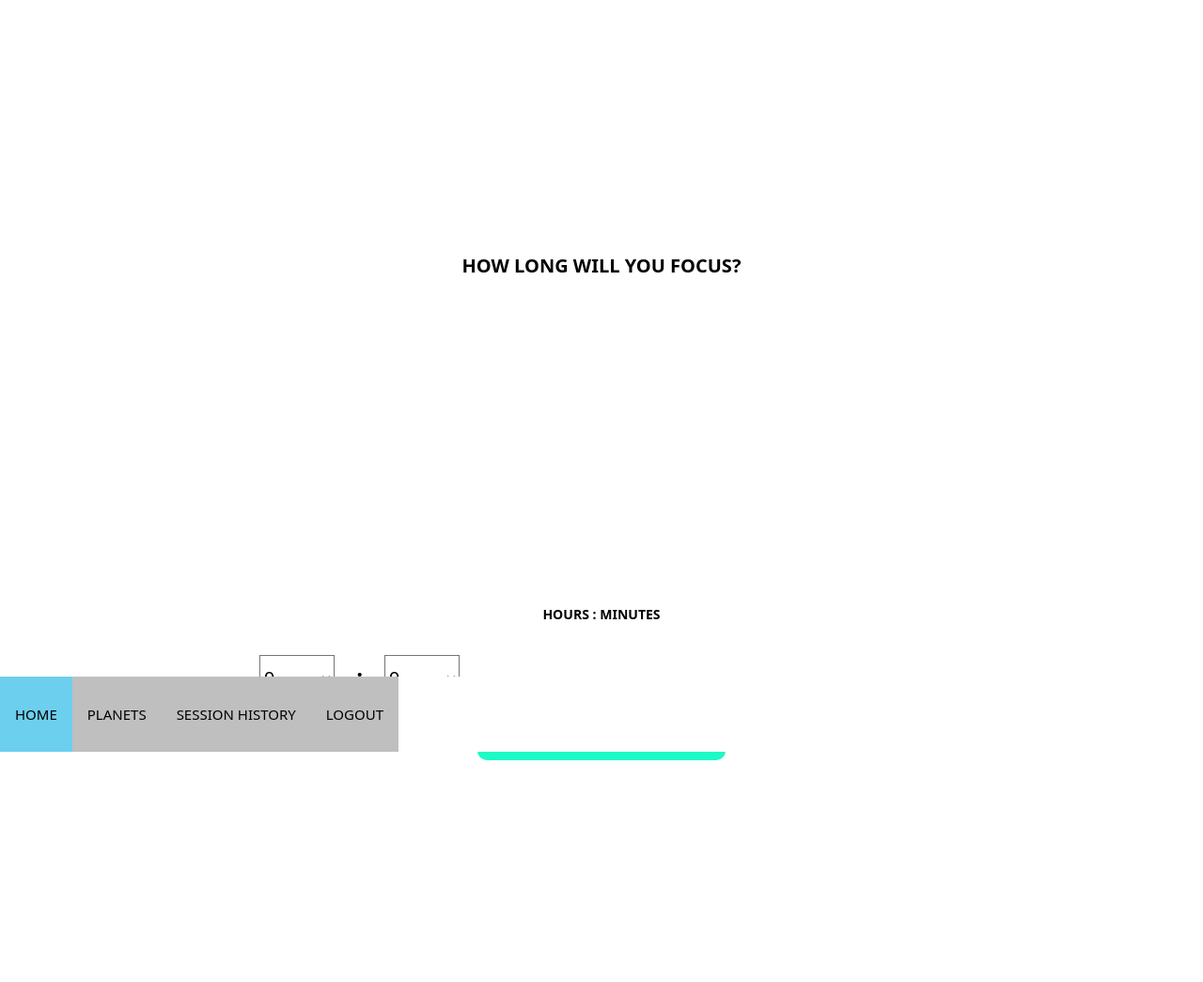
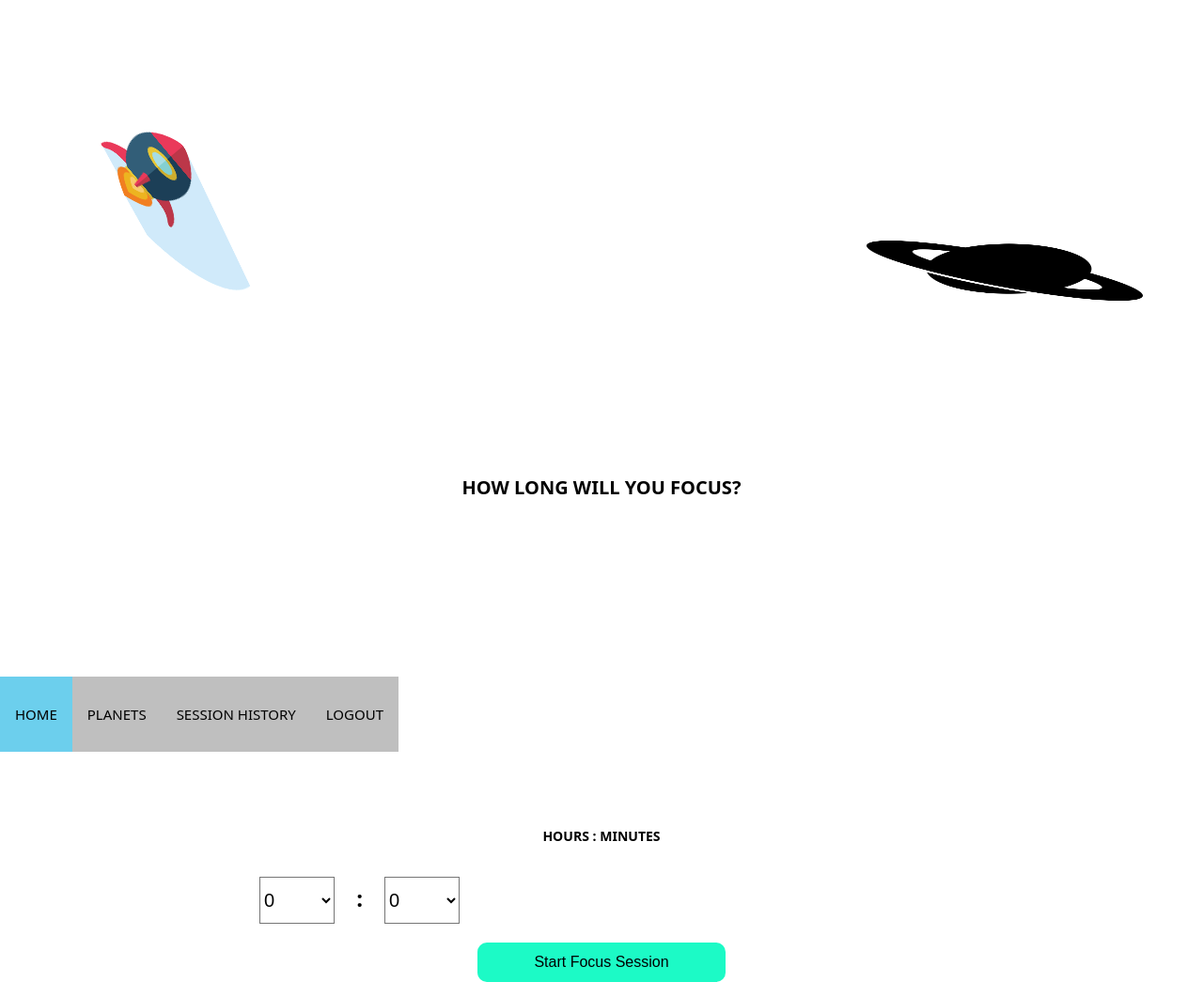
Before and after one commit to jl2357/MobileSystems-MobileApp, a Flask app: page /sessionTimerSetup in a window 1280 px wide. Shown: the whole page at 94% size. Before the commit the page ends 809 px from the top, so only its background shows below. Run offline with Flask 3, Linux system fonts and the light colour scheme.

Commit message:
added planet designs
forgotten to add the planet designs to the project folder. also, session timer set up page now contains the correct icons

```diff
--- a/PWA_MobileSys/static/css/index.css
+++ b/PWA_MobileSys/static/css/index.css
@@ -93,7 +93,6 @@ body {
 }
 
 #password {
-
     text-align: left;
     padding: 8px 90px;
     margin: 12px 0;
@@ -115,6 +114,20 @@ body {
 
 }
 
+.rocketimg_session {
+    width: 25%;
+    height: 13%;
+    padding-top: 10%;
+    padding-left: 5%;
+    rotate: 50deg;
+}
+.unknownplanet_session {
+    width: 23%;
+    height: 8%;
+    padding-top: 20%;
+    padding-right: 5%;
+    float: right;
+}
 .startSessionButton{
     background-color:#1cfac6;
     border: none;
@@ -146,7 +159,6 @@ body {
 }
 .durationSet{
     display: inline-block;
-
 
 }
 
--- a/PWA_MobileSys/static/js/camera.js
+++ b/PWA_MobileSys/static/js/camera.js
@@ -43,7 +43,7 @@ function sendFrames() {
 
     const b64img = canvas.toDataURL('image/jpeg');
 
-    fetch('http://192.168.1.150:5000/process_frames', {
+    fetch('http://192.168.1.150:5500/process_frames', {
         method: 'POST',
         body: JSON.stringify({ image: b64img }),
         headers: {
--- a/PWA_MobileSys/templates/sessionTimerSetup.html
+++ b/PWA_MobileSys/templates/sessionTimerSetup.html
@@ -17,6 +17,8 @@
 
 
     <body>
+        <img src="static/icons/rocket.png" class="rocketimg_session" alt="rocket image">
+        <img src="static/icons/unknown_planet.png" class="unknownplanet_session" alt="planet image">
         <div class="Title">
             <h1>How long will you focus?</h1>
         </div> <!-- login title -->
```
Also changed, not shown: PWA_MobileSys/static/icons/planets/butterfly planet.png (added), PWA_MobileSys/static/icons/planets/earth planet.png (added), PWA_MobileSys/static/icons/planets/fire planet.png (added), PWA_MobileSys/static/icons/planets/flower planet.png (added), PWA_MobileSys/static/icons/planets/green planet.png (added), PWA_MobileSys/static/icons/planets/islandy planet.png (added), PWA_MobileSys/static/icons/planets/leaf planet v2.png (added), PWA_MobileSys/static/icons/planets/leaf planet v3.png (added), PWA_MobileSys/static/icons/planets/leaf planet.png (added), PWA_MobileSys/static/icons/planets/music planet.png (added), PWA_MobileSys/static/icons/planets/orange planet.png (added), PWA_MobileSys/static/icons/planets/pink planet.png (added), PWA_MobileSys/static/icons/unknown_planet.png (added), 1 other file.
